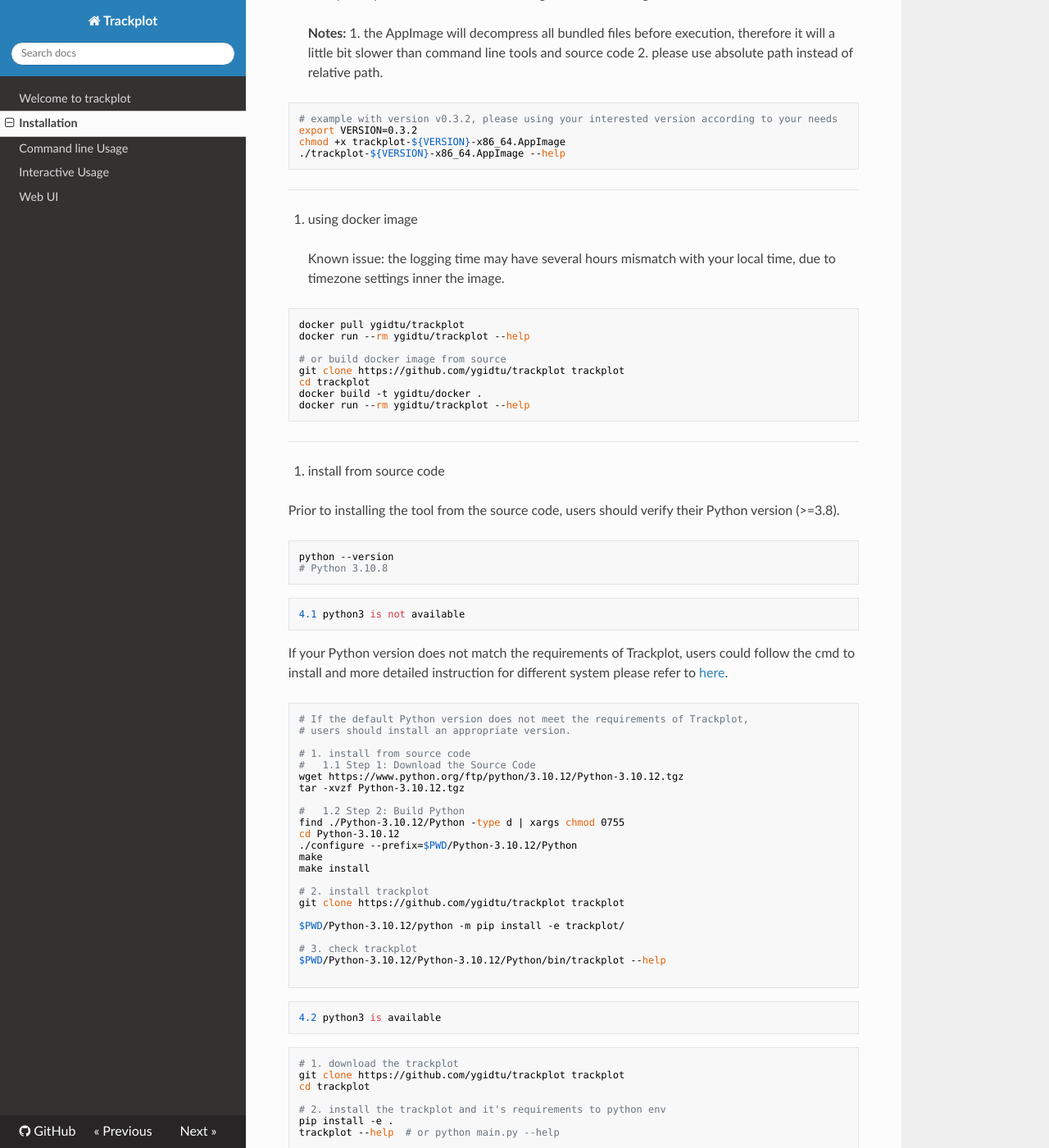
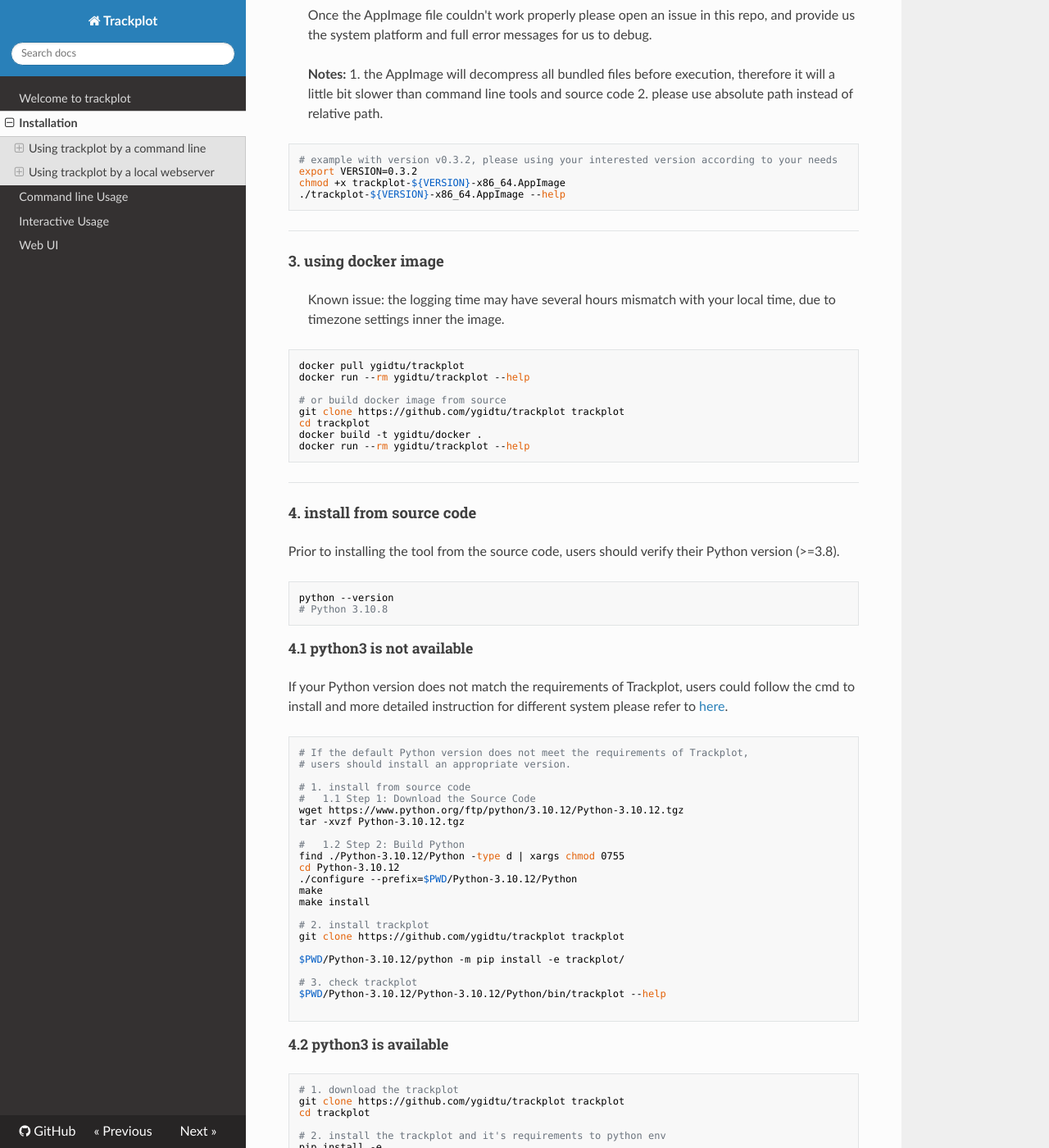
Before and after one commit to ygidtu/trackplot, an MkDocs documentation site: the page built from docs/installation.md, in a window 1280 px wide and 1400 px high, scrolled down 734 px. Shown: the whole window at 82% size. Built offline with MkDocs 1.6.1, drawn with Linux system fonts in a browser that asks for light colours; nearby versions of some CDN libraries; some of the changed text lies outside the part shown.

Commit message:
correct installation doc numbering

````diff
--- a/AppImageBuilder.yml
+++ b/AppImageBuilder.yml
@@ -11,7 +11,7 @@
   app_info:
     id: org.appimage-crafters.trackplot
     name: trackplot
-    version: 0.3.5
+    version: 0.3.6
     # Set the python executable as entry point
     exec: "bin/python3"
     # Set the application main script path as argument. Use '$@' to forward CLI parameters
--- a/docs/installation.md
+++ b/docs/installation.md
@@ -16,7 +18,7 @@
 
 ---
 
-2. [AppImage](https://github.com/ygidtu/trackplot/releases) (Linux/WSL x86_64 platform only)
+#### 2. [AppImage](https://github.com/ygidtu/trackplot/releases) (Linux/WSL x86_64 platform only)
 
 
 All the AppImage files were tested on the official pre-built GNU/Linux distributions docker images:
@@ -47,7 +49,7 @@
 
 ---
 
-3. using docker image
+#### 3. using docker image
 
 > Known issue: the logging time may have several hours mismatch with your local time, due to timezone settings inner the image.
 
@@ -64,7 +66,7 @@
 
 ---
 
-4. install from source code
+#### 4. install from source code
 
 Prior to installing the tool from the source code, users should verify their Python version (>=3.8).
 
@@ -73,7 +75,7 @@
 # Python 3.10.8
 ```
 
-    4.1 python3 is not available
+##### 4.1 python3 is not available
 
 If your Python version does not match the requirements of Trackplot,
 users could follow the cmd to install and
@@ -105,7 +107,7 @@
 
 ```
 
-    4.2 python3 is available
+##### 4.2 python3 is available
 
 ```bash
 # 1. download the trackplot
@@ -125,7 +127,7 @@
 
 ---
 
-5. install from bioconda
+#### 5. install from bioconda
 
 First make sure your conda is properly installed.
 
@@ -161,7 +163,7 @@
 
 ---
 
-6. for `pipenv` or `poetry` users
+#### 6. for `pipenv` or `poetry` users
 
 > Install [pipenv](https://pipenv.pypa.io/en/latest/) or [poetry](https://python-poetry.org)
 
@@ -194,9 +196,9 @@
 poetry run python main.py --help
 ```
 
-## Using trackplot by a local webserver
+### Using trackplot by a local webserver
 
-1. [AppImage](https://github.com/ygidtu/trackplot/releases) (Linux/WSL x86_64 only)
+#### 1. [AppImage](https://github.com/ygidtu/trackplot/releases) (Linux/WSL x86_64 only)
 
 ```bash
 # example with version v0.3.2, please using your interested version according to your needs
@@ -214,7 +216,7 @@
 
 ---
 
-2. Running using command line
+#### 2. Running using command line
 
 ```bash
 trackplot --start-server --host 127.0.0.1 --port 5000 --plots ./plots
@@ -222,7 +224,7 @@
 
 ---
 
-3. Install from a docker image
+#### 3. Install from a docker image
 
 ```bash
 docker pull ygidtu/trackplot
--- a/pyproject.toml
+++ b/pyproject.toml
@@ -1,6 +1,6 @@
 [tool.poetry]
 name = "trackplot"
-version = "0.3.5"
+version = "0.3.6"
 description = "The trackplot is a tool for visualizing various next-generation sequencing (NGS) data, including DNA-seq, RNA-seq, single-cell RNA-seq and full-length sequencing datasets. https://sashimi.readthedocs.io/"
 authors = ["ygidtu <ygidtu@gmail.com>"]
 license = "BSD-3"
````
Also changed, not shown: other parts of docs/installation.md (+4 -2 lines), 2 other files.
